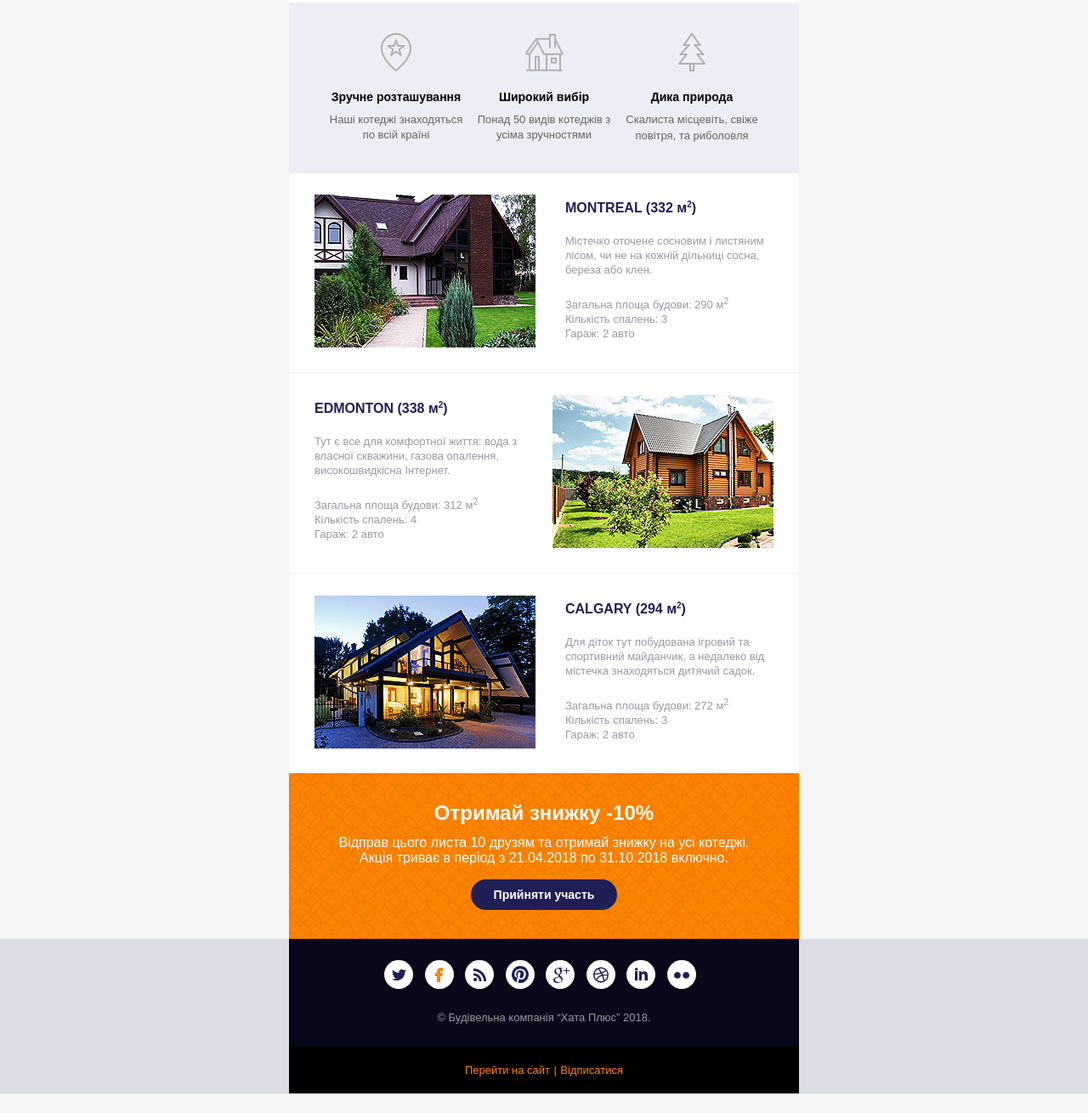
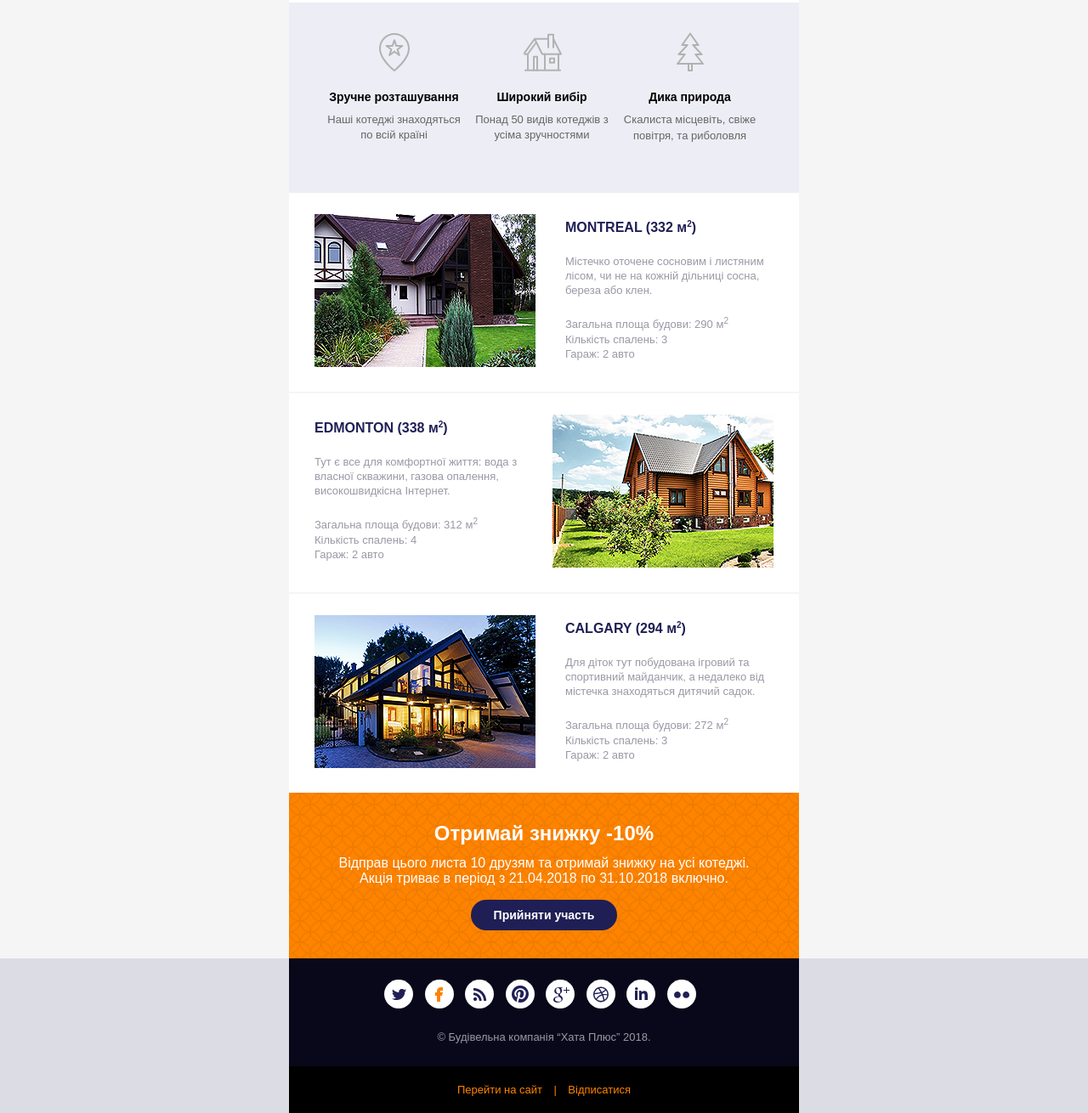
Before and after one commit to space-prog/Hata-Plus-email, a plain HTML site: page index.html in a window 1280 px wide. Shown: the part 597-1907 px from the top of the page at 85% size. Before the commit the page ends 1884 px from the top, so only its background shows below. Drawn offline with Linux system fonts and the light colour scheme.

Commit message:
email verstka

```diff
--- a/index.html
+++ b/index.html
@@ -56,17 +56,17 @@
                         <td class="width">
                             <p><img src="https://github.com/space-prog/Hata-Plus-email/blob/master/img/point_logo.png?raw=true" alt=""></p>
                             <h2>Зручне розташування</h2>
-                            <p>Наші котеджі знаходяться по всій країні</p>
+                            <p class="minheight">Наші котеджі знаходяться по всій країні</p>
                         </td>
                         <td class="width">
                             <p><img src="https://github.com/space-prog/Hata-Plus-email/blob/master/img/house_logo.png?raw=true" alt=""></p>
                             <h2>Широкий вибір</h2>
-                            <p>Понад 50 видів котеджів з усіма зручностями</p>
+                            <p class="minheight">Понад 50 видів котеджів з усіма зручностями</p>
                         </td>
                         <td class="width">
                             <p><img src="https://github.com/space-prog/Hata-Plus-email/blob/master/img/tree_logo.png?raw=true" alt=""></p>
                             <h2>Дика природа</h2>
-                            <p>Скалиста місцевіть, свіже повітря, та риболовля</p>
+                            <p class="minheight">Скалиста місцевіть, свіже повітря, та риболовля</p>
                         </td>
                     </tr>
                 </table>
@@ -181,7 +181,7 @@
             <td colspan="2">
                 <footer style="background-color: #000000; padding: 18px; text-align: center;">
                     <a href="# " class="description" style="color: #fd8300; display: inline-block;">Перейти на сайт</a>
-                    <p class="description" style="color: #fd8300; display: inline-block;"> | </p>
+                    <p class="description" style="color: #fd8300; display: inline-block; padding-left: 9px; padding-right: 9px;"> | </p>
                     <a href="" class="description" style="color: #fd8300; display: inline-block;">Відписатися</a>
                 </footer>
             </td>
--- a/style.css
+++ b/style.css
@@ -30,7 +30,11 @@ sup {
     color: #666666;
 }
 .width {
+    padding-right: 5px;
     width: 33%;
+}
+.minheight {
+    min-height: 60px;
 }
 .description {
     font-size: 13px;
```
